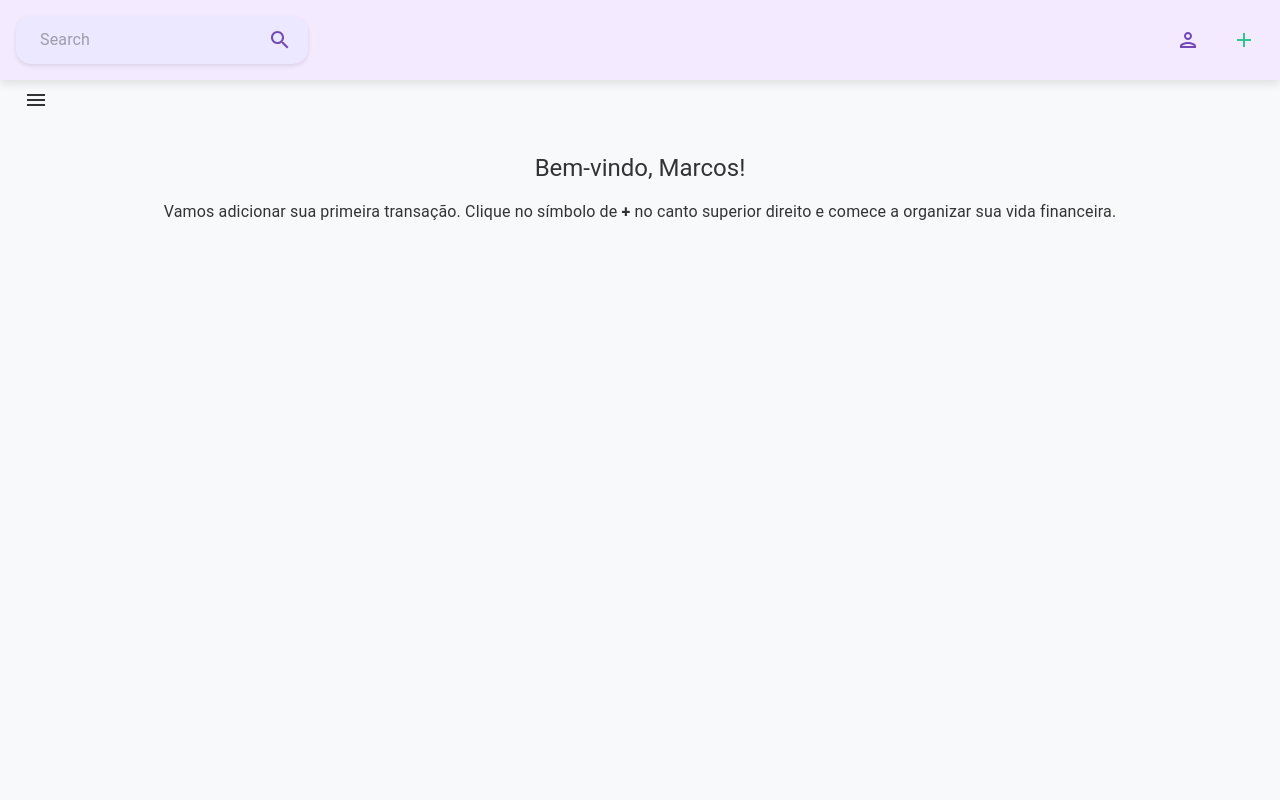
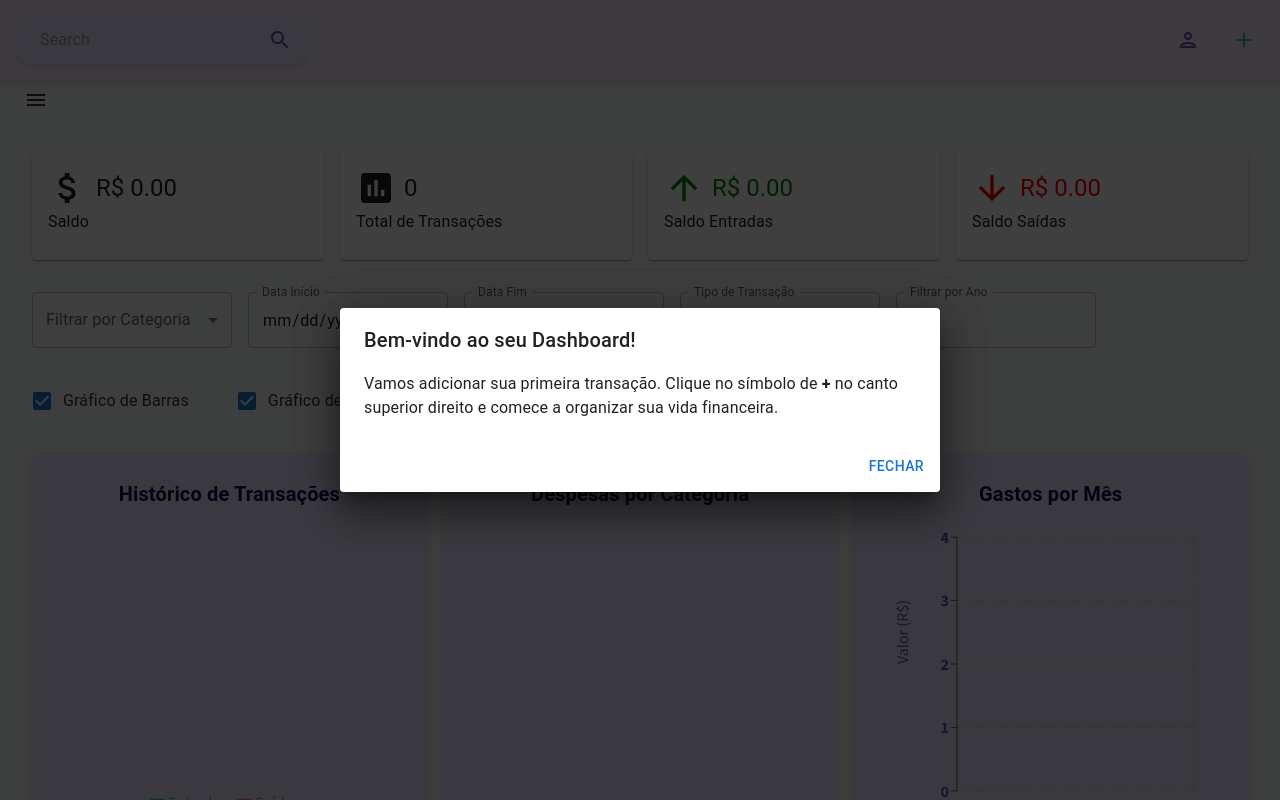
Before and after one commit to rafaelaleao5/projeto_engsoft, a React (Create React App) app in the folder my-app/: page /Menu in a window 1280 px wide. Shown: the top 800 px of the page. Built offline with nearby package versions, Linux system fonts and the light colour scheme.

Commit message:
adding welcome tips

```diff
--- a/my-app/src/scenes/dashboard/Dashboard.jsx
+++ b/my-app/src/scenes/dashboard/Dashboard.jsx
@@ -1,16 +1,16 @@
 
-  import React, { useContext, useState} from 'react';
+  import React, { useContext, useState, useEffect} from 'react';
   import {
     Box, Grid, Card, CardContent, Typography,
-    Table, TableBody, TableCell, TableContainer, TableHead, TableRow, Paper, TextField, MenuItem, Checkbox, FormControlLabel
+    Table, TableBody, TableCell, TableContainer, TableHead, TableRow, Paper, TextField, MenuItem, Checkbox, FormControlLabel,  Button, Tooltip
   } from '@mui/material';
-  import { AttachMoney, Assessment, ArrowUpward, ArrowDownward } from '@mui/icons-material';
+  import { AttachMoney, Assessment, ArrowUpward, ArrowDownward, Add } from '@mui/icons-material';
   import GastosContext from './GastosContext';
   import Transaction from './Transaction';
   import BarChart from './BarChart';
   import PieChartComponent from './PieChart';
   import StackedBarChart from './StackedBarChart';
-
+  import WelcomeModal from './WelcomeModal'
   function Dashboard() {
     const { gastos, tiposGasto } = useContext(GastosContext);
 
@@ -19,6 +19,7 @@
     const [dataFim, setDataFim] = useState('');
     const [anoFiltro, setAnoFiltro] = useState('');
     const [filtroTipoTransacao, setFiltroTipoTransacao] = useState('todos'); // 'todos', 'entrada', 'saida'
+    const [openWelcomeModal, setOpenWelcomeModal] = useState(false); // Estado para controle do modal
 
 
 
@@ -57,6 +58,18 @@
       .filter((gasto) => gasto.valor < 0)
       .reduce((acc, gasto) => acc + Math.abs(gasto.valor), 0);
 
+    // Exibir o modal quando não houver gastos
+    useEffect(() => {
+      if (gastos.length === 0) {
+        setOpenWelcomeModal(true);
+      }
+    }, [gastos]);
+
+    // Função para fechar o modal
+    const handleCloseWelcomeModal = () => {
+      setOpenWelcomeModal(false);
+  };
+
 
       const barChartDataMonth = gastosFiltrados.reduce((acc, gasto) => {
         const month = new Date(gasto.data).toLocaleString('default', { month: 'long' });
@@ -83,10 +96,6 @@
         saidas: barChartDataMonth[month].saidas,
     }));
 
-    console.log(barChartDataMonthFull);
-
-
-
 
     const pieChartData = tiposGasto.map((tipo) => {
       const totalPorTipo = gastosFiltrados
@@ -99,19 +108,6 @@
     const ultimasTransacoes = gastosFiltrados
       .sort((a, b) => new Date(b.data) - new Date(a.data))
       .slice(0, 5);
-
-    if (gastosFiltrados.length === 0) { // talvez mudar lógica e props c nome do user
-      return (
-        <Box p={4} textAlign="center">
-          <Typography variant="h5">
-            Bem-vindo, Marcos!
-          </Typography>
-          <Typography variant="body1" mt={2}>
-            Vamos adicionar sua primeira transação. Clique no símbolo de <strong>+</strong> no canto superior direito e comece a organizar sua vida financeira.
-          </Typography>
-        </Box>
-      );
-    }
 
     return (
       <Box p={4}>
@@ -127,6 +123,12 @@
               </CardContent>
             </Card>
           </Grid>
+
+
+
+
+        {/* Modal de Boas-vindas */}
+        <WelcomeModal open={openWelcomeModal} onClose={handleCloseWelcomeModal} />
 
           <Grid item xs={3}>
             <Card>
@@ -280,6 +282,8 @@
                 <Typography variant="body2">Nenhuma transação disponível</Typography>
               )}
             </TableContainer>
+            <WelcomeModal open={openWelcomeModal} onClose={handleCloseWelcomeModal} />
+
           </Box>
         </Box>
       </Box>
--- a/my-app/src/scenes/dashboard/Gastos.jsx
+++ b/my-app/src/scenes/dashboard/Gastos.jsx
@@ -6,6 +6,8 @@ import {
 import EditIcon from '@mui/icons-material/Edit';
 import DeleteIcon from '@mui/icons-material/Delete';
 import GastosContext from './GastosContext';
+import Sidebar from './global/sidebar/Sidebar'
+
 
 function Gastos() {
   const { gastos, adicionarGasto, atualizarGasto, excluirGasto, tiposGasto, formasPagamento } = useContext(GastosContext);
@@ -69,6 +71,7 @@ function Gastos() {
 
   return (
     <Box display="flex" bgcolor="#ece8ff" p={3} borderRadius="10px" boxShadow="0 4px 8px rgba(0, 0, 0, 0.1)">
+      <Sidebar></Sidebar>
       <Box flexGrow={1}>
         <form onSubmit={handleSubmit}>
           <Grid container spacing={2}>
--- a/my-app/src/scenes/dashboard/GastosContext.js
+++ b/my-app/src/scenes/dashboard/GastosContext.js
@@ -72,14 +72,14 @@ export const GastosProvider = ({ children }) => {
     );
   };
 
-  // Função para agrupar gastos por mês e categoria
+  //Função para agrupar gastos por mês e categoria
   const agruparGastosPorMes = () => {
     // Agrupando gastos por mês
     const gastosPorMes = groupBy(gastos, (gasto) => new Date(gasto.data).getMonth());
 
     // Criando o array de resultado por mês e categorias
     return Object.keys(gastosPorMes).map((mes) => {
-      const grouped = { month: new Date(2023, mes, 1).toLocaleString('default', { month: 'short' }) };
+      const grouped = { month: new Date(2023, mes, 1).toLocaleString('default', { month: 'long' }) };
 
       // Para cada tipo de gasto, somar os valores e adicionar ao objeto
       tiposGasto.forEach((tipo) => {
--- /dev/null
+++ b/my-app/src/scenes/dashboard/WelcomeModal.jsx
@@ -0,0 +1,23 @@
+// WelcomeModal.js
+import React from 'react';
+import { Dialog, DialogTitle, DialogContent, DialogActions, Typography, Button } from '@mui/material';
+
+const WelcomeModal = ({ open, onClose }) => {
+  return (
+    <Dialog open={open} onClose={onClose}>
+      <DialogTitle>Bem-vindo ao seu Dashboard!</DialogTitle>
+      <DialogContent>
+        <Typography variant="body1">
+          Vamos adicionar sua primeira transação. Clique no símbolo de <strong>+</strong> no canto superior direito e comece a organizar sua vida financeira.
+        </Typography>
+      </DialogContent>
+      <DialogActions>
+        <Button onClick={onClose} color="primary">
+          Fechar
+        </Button>
+      </DialogActions>
+    </Dialog>
+  );
+};
+
+export default WelcomeModal;
--- a/my-app/src/scenes/dashboard/global/Topbar.jsx
+++ b/my-app/src/scenes/dashboard/global/Topbar.jsx
@@ -10,8 +10,6 @@ import { useNavigate } from 'react-router-dom';
 
 const Topbar = () => {
   const theme = useTheme();
-  const colors = tokens(theme.palette.mode);
-  const colorMode = useContext(ColorModeContext);
   const navigate = useNavigate();
 
   // Estado para controlar a abertura e fechamento do modal
```
